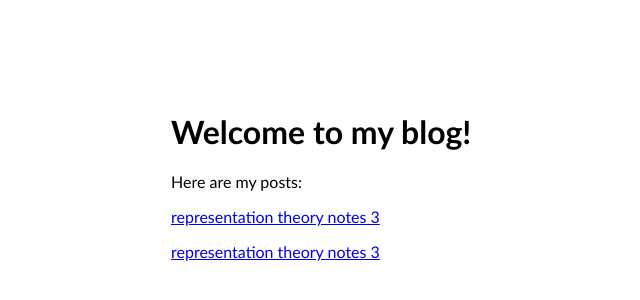
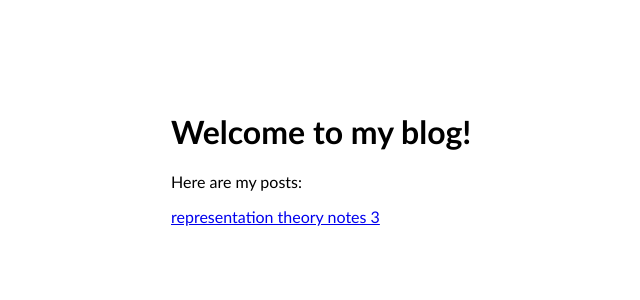
Before and after one commit to henryzhang11/questions-I-have, a Jekyll site: the page built from index.md, in a window 1280 px wide. Shown: the top 300 px of the page, without its empty margins (21-661 px from the left). Built offline with Jekyll 4.4.1, drawn with Linux system fonts in a browser that asks for light colours.

Commit message:
Update index.md

```diff
--- a/index.md
+++ b/index.md
@@ -10,9 +10,3 @@ Here are my posts:
 {% for post in site.posts %}
    [{{ post.title }}]({{ site.baseurl }}{{ post.url }})
 {% endfor %}
-
-<div class="post-list">
-  {% for post in site.posts %}
-    <div><a href="{{ post.url }}">{{ post.title }}</a></div>
-  {% endfor %}
-</div>
```
